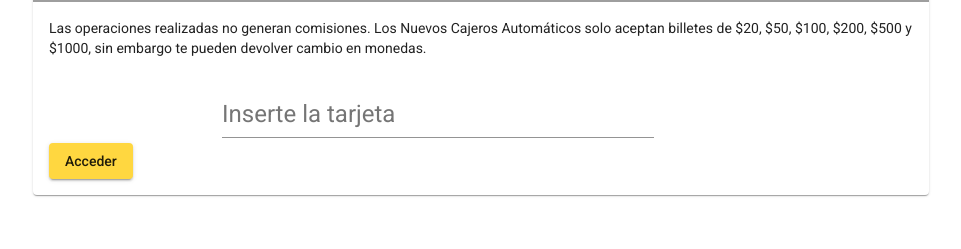
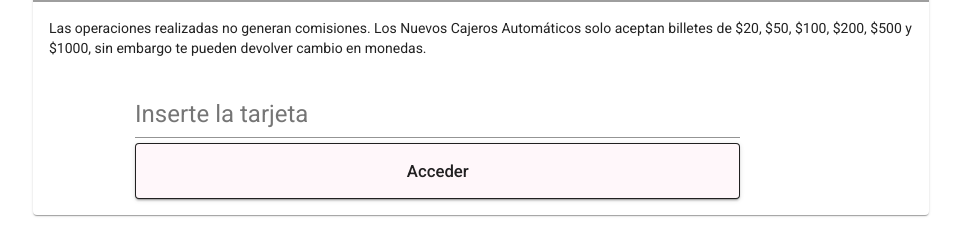
Before and after one commit to Karlinkd010/Project_Caja_Sucursal_LATAM, an Angular app in the folder Front_Caja_Sucursal_LATAM/: page /auth in a window 1280 px wide. Shown: the part 424-673 px from the top of the page, without its empty margins (159-1120 px from the left). Built offline with nearby package versions, Linux system fonts and the light colour scheme; grey boxes are pictures that could not be loaded.

Commit message:
Update tarjeta.component.css

```diff
--- a/Front_Caja_Sucursal_LATAM/src/app/auth/pages/tarjeta/tarjeta.component.css
+++ b/Front_Caja_Sucursal_LATAM/src/app/auth/pages/tarjeta/tarjeta.component.css
@@ -8,16 +8,29 @@
     background-image: url('https://www.digitalbrew.com/wp-content/uploads/2019/08/cash_money-logo-1.png');
     background-size: cover;
   }
-  .example-full-width{
-    font-size: x-large;
-    width: 50%;
-    height: 30px;
-    margin-left: 20%;
-    margin-right: 20%;
 
-  }
-  .button{
-    margin-left: 20%;
-    margin-right: 20%;
 
-  }
+
+ .example-form {
+  min-width: 70%;
+  max-width: 300px;
+  width: 80%;
+  margin-left: 10%;
+  margin-right: 10%;
+
+}
+
+.example-full-width{
+  width: 100%;
+  font-size: x-large;
+  width: 100%;
+  height: 30px;
+}
+
+.mat-raised-button {
+  border: 1px solid currentColor;
+  line-height: 54px;
+  font-size: larger;
+  background: #FFF7FA;
+  width: 100%;
+}
```
